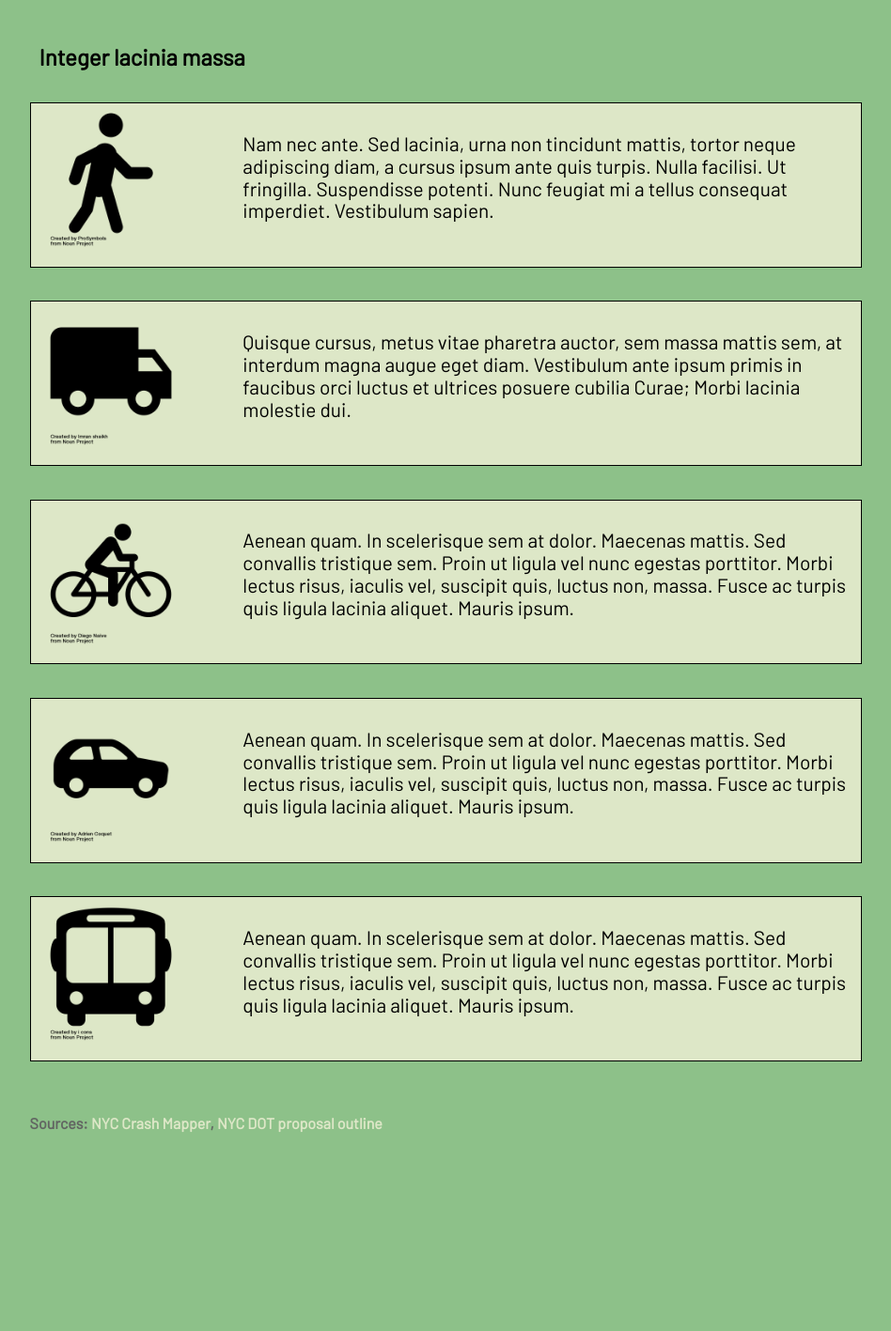
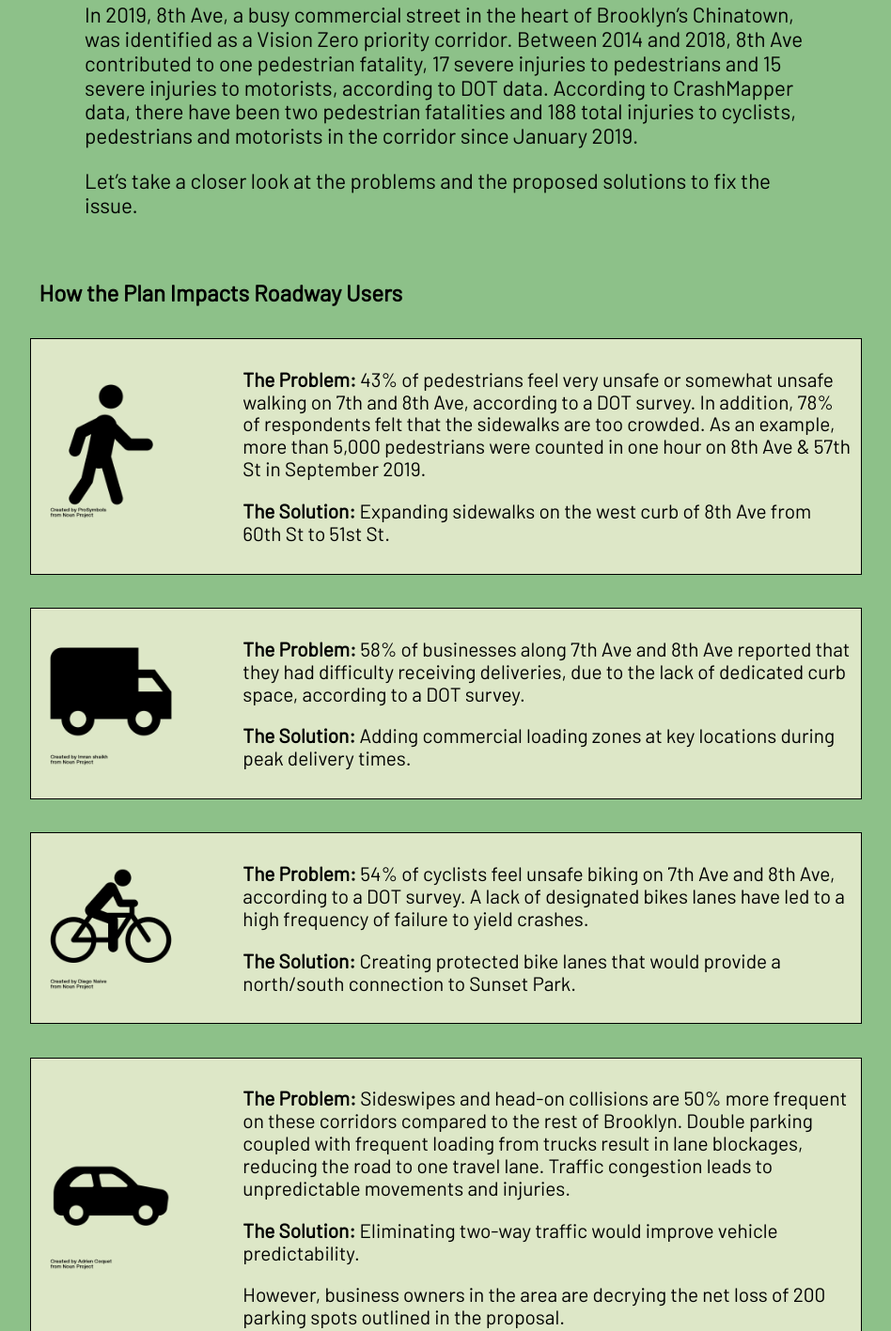
Before and after one commit to yvonnesm12/proposed-DOT-plan, a plain HTML site: page index.html in a window 1280 px wide. Shown: the part 973-2390 px from the top of the page at 94% size, without its empty margins (160-1108 px from the left). Before the commit the page ends 2209 px from the top, so only its background shows below. Drawn offline with nearby package versions, Linux system fonts and the light colour scheme.

Commit message:
Add files via upload

```diff
--- a/index.html
+++ b/index.html
@@ -7,7 +7,7 @@
     <meta http-equiv="X-UA-Compatible" content="IE=edge">
     <meta name="viewport" content="width=device-width, initial-scale=1">
     <!-- first step to a responsive site -->
-    <title>7th and 8th Ave Proposed Plan</title>
+    <title>Proposed DOT Plan Impact</title>
 
     <!-- FONT AWESOME -->
     <link href="https://maxcdn.bootstrapcdn.com/font-awesome/4.7.0/css/font-awesome.min.css" rel="stylesheet">
@@ -45,11 +45,15 @@
       </figure>
 
       <section class="text">
-      <p>BROOKLYN, NY — The Department of Transportation wants to remake 7th and 8th Avenues, between 39th and 66th St, into one-way streets to make them safer for pedestrians and cyclists. The proposed plan would make 7th Ave into a southbound one-way street and 8th Ave into a northbound one-way street. Both streets would get protected bike lanes.</p>
+        <p>BROOKLYN, NY — The Department of Transportation wants to remake 7th and 8th Avenues, between 39th and 66th St, into one-way streets to make them safer for roadway users. The proposed plan would make 7th Ave into a southbound one-way street and 8th Ave into a northbound one-way street. Both streets would get protected bike lanes. </p>
+
+        <p>In 2019, 8th Ave, a busy commercial street in the heart of Brooklyn’s Chinatown, was identified as a Vision Zero priority corridor. Between 2014 and 2018, 8th Ave contributed to one pedestrian fatality, 17 severe injuries to pedestrians and 15 severe injuries to motorists, according to DOT data. According to CrashMapper data, there have been two pedestrian fatalities and 188 total injuries to cyclists, pedestrians and motorists in the corridor since January 2019. </p>
+
+        <p>Let’s take a closer look at the problems and the proposed solutions to fix the issue.</p>
 
       </section>
 
-      <h3 class="flex-hed">Integer lacinia massa</h3> <!-- broke the subhed out of text to correct alignment based on mock -->
+      <h3 class="flex-hed">How the Plan Impacts Roadway Users</h3> <!-- broke the subhed out of text to correct alignment based on mock -->
 
 
 <div class="contentflexbox">
@@ -63,8 +67,8 @@
             <img class="small" src="images/ped.png"> <!-- You should crop your images to be the same size before using them, otherwise, even with flex box, they come out uneven -->
           </figure>
           <section class="sub_text">
-            <p>Nam nec ante. Sed lacinia, urna non tincidunt mattis, tortor neque adipiscing diam, a cursus ipsum ante quis turpis. Nulla facilisi. Ut fringilla. Suspendisse potenti. Nunc feugiat mi a tellus consequat imperdiet. Vestibulum sapien.
-            </p>
+            <p><b>The Problem:</b> 43% of pedestrians feel very unsafe or somewhat unsafe walking on 7th and 8th Ave, according to a DOT survey. In addition, 78% of respondents felt that the sidewalks are too crowded. As an example, more than 5,000 pedestrians were counted in one hour on 8th Ave & 57th St in September 2019.
+<p><b>The Solution:</b> Expanding sidewalks on the west curb of 8th Ave from 60th St to 51st St.</p>
           </section>
         </section>
 
@@ -74,7 +78,8 @@
             <img class="small" src="images/truck.png">
           </figure>
           <section class="sub_text">
-            <p>Quisque cursus, metus vitae pharetra auctor, sem massa mattis sem, at interdum magna augue eget diam. Vestibulum ante ipsum primis in faucibus orci luctus et ultrices posuere cubilia Curae; Morbi lacinia molestie dui. </p>
+            <p><b>The Problem:</b> 58% of businesses along 7th Ave and 8th Ave reported that they had difficulty receiving deliveries, due to the lack of dedicated curb space, according to a DOT survey.</p>
+            <p><b>The Solution:</b> Adding commercial loading zones at key locations during peak delivery times. </p>
           </section>
         </section>
 
@@ -84,8 +89,9 @@
             <img class="small" src="images/bicycle.png">
           </figure>
           <section class="sub_text">
-            <p>Aenean quam. In scelerisque sem at dolor. Maecenas mattis. Sed convallis tristique sem. Proin ut ligula vel nunc egestas porttitor. Morbi lectus risus, iaculis vel, suscipit quis, luctus non, massa. Fusce ac turpis quis ligula lacinia
-              aliquet. Mauris ipsum. </p>
+            <p><b>The Problem:</b> 54% of cyclists feel unsafe biking on 7th Ave and 8th Ave, according to a DOT survey. A lack of designated bikes lanes have led to a high frequency of failure to yield crashes.</p>
+
+<p><b>The Solution:</b> Creating protected bike lanes that would provide a north/south connection to Sunset Park.</p>
           </section>
         </section>
 
@@ -94,8 +100,12 @@
             <img class="small" src="images/car.png">
           </figure>
           <section class="sub_text">
-            <p>Aenean quam. In scelerisque sem at dolor. Maecenas mattis. Sed convallis tristique sem. Proin ut ligula vel nunc egestas porttitor. Morbi lectus risus, iaculis vel, suscipit quis, luctus non, massa. Fusce ac turpis quis ligula lacinia
-              aliquet. Mauris ipsum. </p>
+            <p><b>The Problem:</b> Sideswipes and head-on collisions are 50% more frequent on these corridors compared to the rest of Brooklyn. Double parking coupled with frequent loading from trucks result in lane blockages, reducing the road to one travel lane. Traffic congestion leads to unpredictable movements and injuries. </p>
+
+<p><b>The Solution:</b> Eliminating two-way traffic would improve vehicle predictability. </p>
+
+<p>However, business owners in the area are decrying the net loss of 200 parking spots outlined in the proposal. </p>
+
           </section>
         </section>
 
@@ -104,8 +114,12 @@
             <img class="small" src="images/bus.png">
           </figure>
           <section class="sub_text">
-            <p>Aenean quam. In scelerisque sem at dolor. Maecenas mattis. Sed convallis tristique sem. Proin ut ligula vel nunc egestas porttitor. Morbi lectus risus, iaculis vel, suscipit quis, luctus non, massa. Fusce ac turpis quis ligula lacinia
-              aliquet. Mauris ipsum. </p>
+            <p><b>The Problem:</b> The B70 bus stops every 400 to 700 feet, which is below MTA spacing guidelines. Bus speeds are less than 4 miles per hour going down the corridors.</p>
+
+<p><b>The Solution:</b> Relocating southbound B70 bus from 8th Ave to 7th Ave and consolidate bus stops.</p>
+
+<p>However, business owners say rerouting the bus hinders businesses. </p>
+
           </section>
         </section>
       </section>
```
